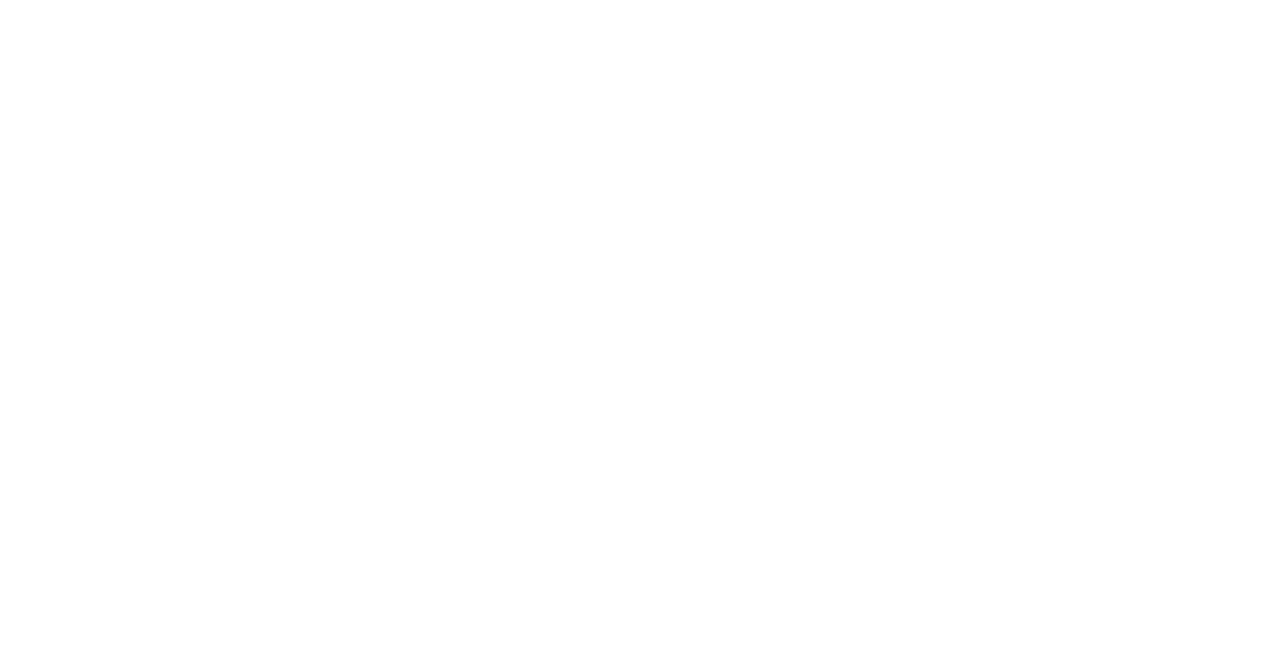
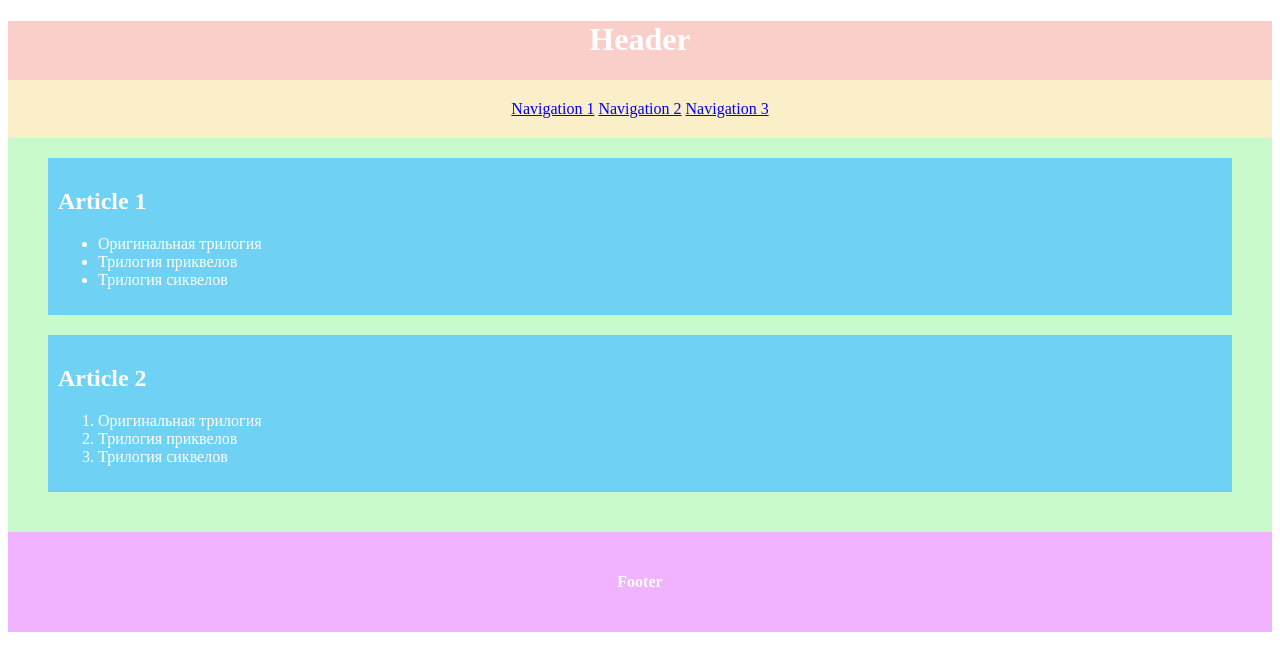
Before and after one commit to js-tasks-ru/htmlcss-20240216_avkarpova, a website: page 02-dz0/01-semantic-mockup/solution.html in a window 1280 px wide. Drawn offline with Linux system fonts and the light colour scheme.

Commit message:
second task

```diff
--- /dev/null
+++ b/02-dz0/01-semantic-mockup/mysite.css
@@ -0,0 +1,31 @@
+body {
+    color: white;
+}
+.header {
+    text-align: center;
+    background-color: #FACEC9;
+}
+.nav {
+    text-align: center;
+    padding: 20px ;
+    background-color: #FAEFC9;
+
+
+}
+.main {
+    background-color: #C9FACC;
+    padding: 20px 40px;
+}
+.article {
+    background-color: #6FD2F4;
+    padding: 10px;
+    margin-bottom: 20px;
+}
+.footer {
+    background-color: #F1B2FF;
+    padding: 20px 0;
+}
+.footer__header {
+    text-align: center;
+    font-size: 15px 40px;
+}
--- a/02-dz0/01-semantic-mockup/solution.html
+++ b/02-dz0/01-semantic-mockup/solution.html
@@ -1,4 +1,33 @@
 <!DOCTYPE html>
 <html lang="ru">
-    <!-- Ваше решение -->
+    <header class="header">
+        <h1 class="header__title">Header</h1>
+        <nav class="nav">
+            <a class="nav__link" href="/">Navigation 1</a>
+            <a class="nav__link" href="/">Navigation 2</a>
+            <a class="nav__link" href="/">Navigation 3</a>
+        </nav>
+    <link rel="stylesheet" href="mysite.css">
+    </header>
+    <main class="main">
+        <article class="article">
+            <h2>Article 1</h2>
+                <ul>
+                    <li>Оригинальная трилогия</li>
+                    <li>Трилогия приквелов </li>
+                    <li>Трилогия сиквелов</li>
+                </ul>
+        </article>
+        <article class="article">
+            <h2>Article 2</h2>
+                <ol>
+                    <li>Оригинальная трилогия</li>
+                    <li>Трилогия приквелов </li>
+                    <li>Трилогия сиквелов</li>
+                </ol>
+        </article>
+    </main>
+    <footer class="footer">
+        <h4 class="footer__header">Footer</h4>
+    </footer>
 </html>
```
